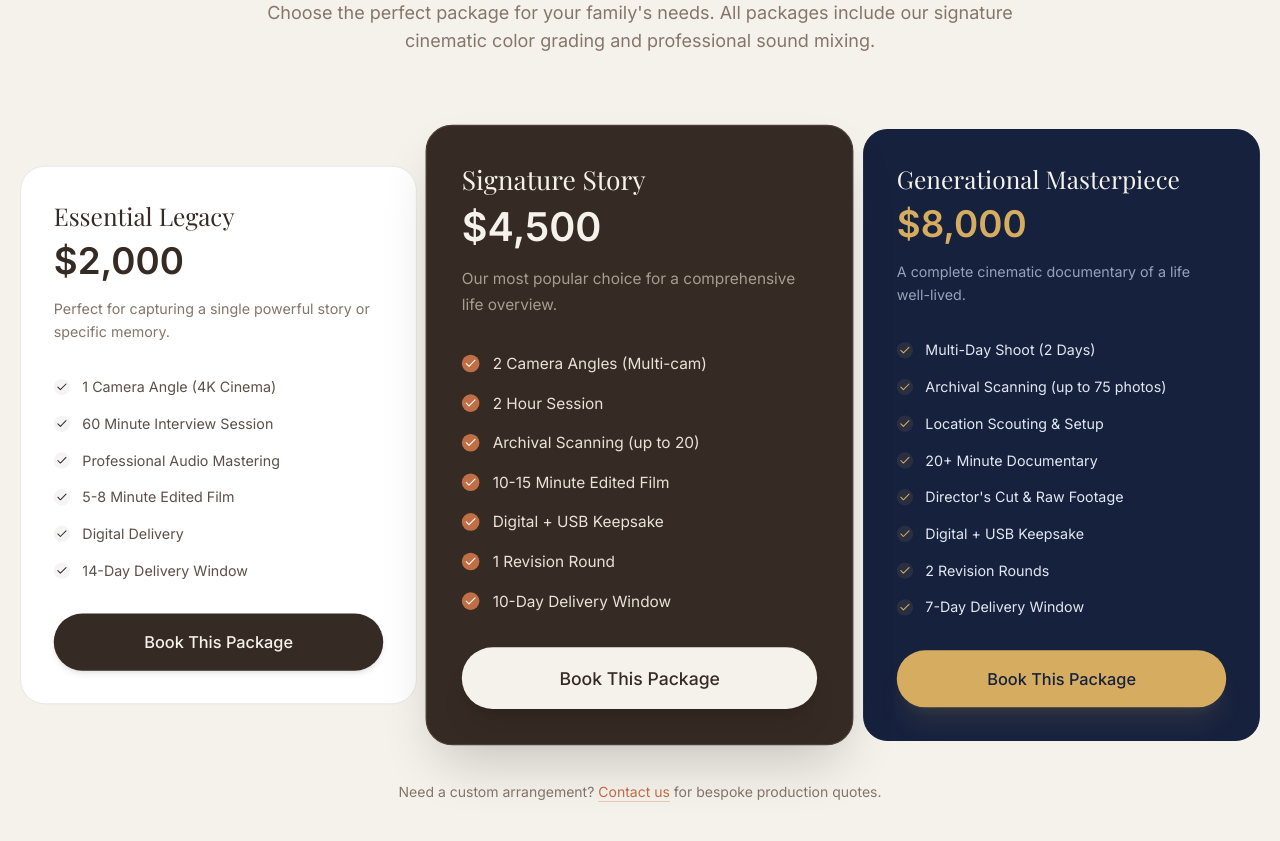
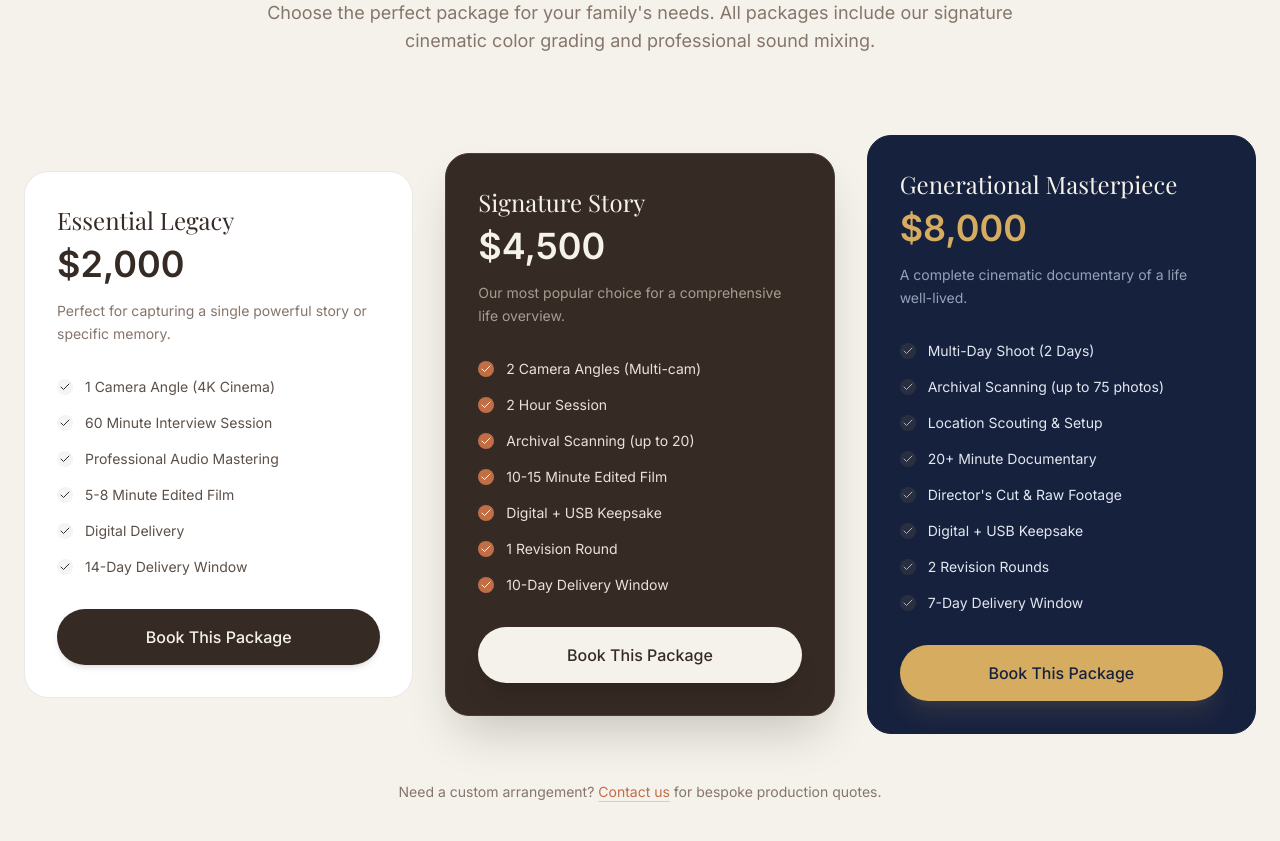
Before and after one commit to Marntsen1/Utah-Legacy-Films, a React (Vite) app: page / in a window 1280 px wide. Shown: the part 3700-4541 px from the top of the page. Built offline with nearby package versions, Linux system fonts and the light colour scheme; a web font is replaced by a local one.

Commit message:
Make all package cards uniform in size

```diff
--- a/components/Pricing.tsx
+++ b/components/Pricing.tsx
@@ -192,7 +192,7 @@ const Pricing: React.FC = () => {
     switch (id) {
         case 'essential':
             return {
-                card: "bg-white border border-[#362b24]/10 hover:shadow-xl hover:border-[#c06e46]/30 hover:-translate-y-2 scale-[1.02] z-0",
+                card: "bg-white border border-[#362b24]/10 hover:shadow-xl hover:border-[#c06e46]/30 hover:-translate-y-2",
                 title: "text-[#362b24]",
                 price: "text-[#362b24]",
                 desc: "text-[#85756b]",
@@ -204,7 +204,7 @@ const Pricing: React.FC = () => {
             };
         case 'signature': // Reverted to Dark Brown with explicitly defined corners
             return {
-                card: "bg-[#362b24] text-[#f5f2eb] rounded-3xl overflow-hidden shadow-2xl shadow-black/20 scale-110 z-10 border border-[#4a3e36] hover:-translate-y-2",
+                card: "bg-[#362b24] text-[#f5f2eb] rounded-3xl overflow-hidden shadow-2xl shadow-black/20 z-10 border border-[#4a3e36] hover:-translate-y-2",
                 title: "text-[#f5f2eb]",
                 price: "text-[#f5f2eb]",
                 desc: "text-[#a89b91]",
@@ -216,7 +216,7 @@ const Pricing: React.FC = () => {
             };
         case 'masterpiece': // Premium Deep Navy & Gold
             return {
-                card: "bg-[#16213e] text-[#f5f2eb] border border-[#16213e] hover:shadow-2xl hover:shadow-[#16213e]/30 hover:-translate-y-2 scale-[1.02] z-0",
+                card: "bg-[#16213e] text-[#f5f2eb] border border-[#16213e] hover:shadow-2xl hover:shadow-[#16213e]/30 hover:-translate-y-2",
                 title: "text-[#f5f2eb]",
                 price: "text-[#d6ad60]", // Gold
                 desc: "text-[#94a3b8]", // Blue-grey
```
